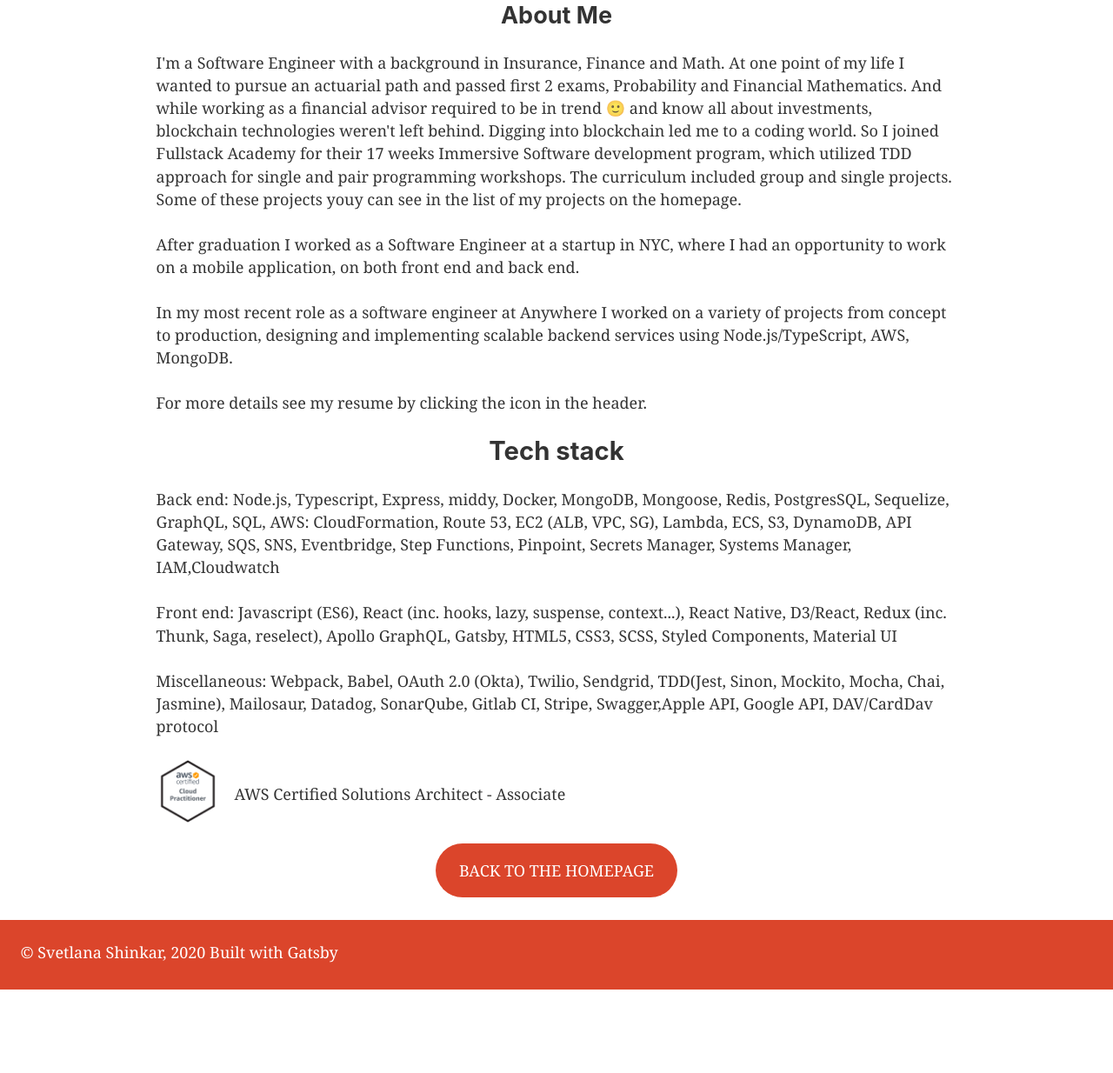
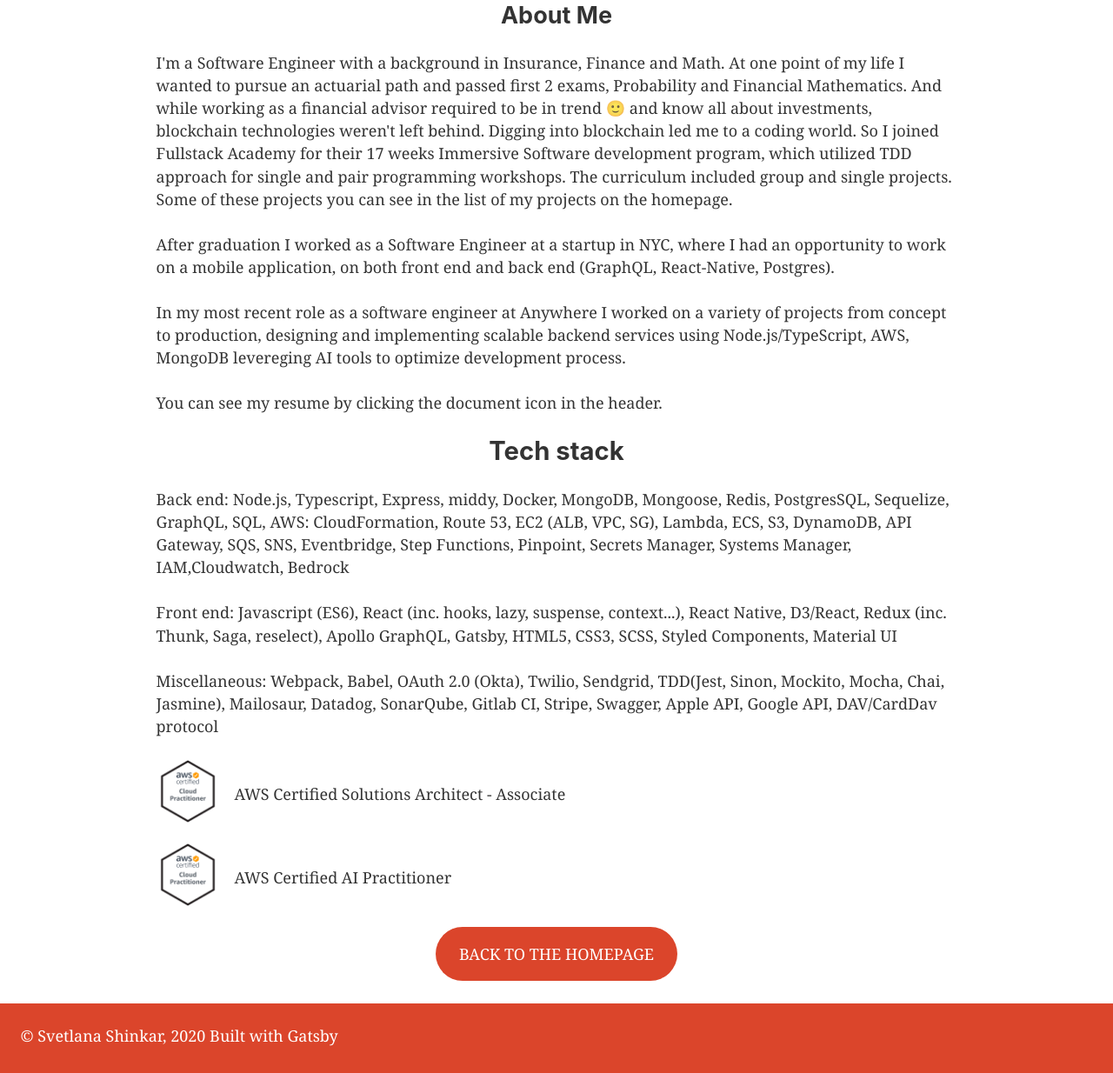
Before and after one commit to Svetanek/gatsby-blog, a Gatsby site: page /about-page in a window 1280 px wide. Shown: the part 888-2122 px from the top of the page at 87% size. Before the commit the page ends 2026 px from the top, so only its background shows below. Built offline with nearby package versions, Linux system fonts and the light colour scheme; Gatsby itself is replaced by a stand-in of ours.

Commit message:
ai cert badge added

```diff
--- a/src/components/header.js
+++ b/src/components/header.js
@@ -15,7 +15,7 @@
     </h1>
     <nav id="header-nav">
       <a
-        href="https://drive.google.com/file/d/1vIuct0XiD087L_ozzo8fEuJofvwjBwsX/view?usp=sharing"
+        href="https://drive.google.com/file/d/1sZA3oanjwMl6zNjVncLdTsmedf3FGWk1/view?usp=sharing"
         target="_blank"
         rel="noopener noreferrer"
         className="header-nav-link"
--- a/src/pages/about-page.js
+++ b/src/pages/about-page.js
@@ -46,20 +46,20 @@
       behind. Digging into blockchain led me to a coding world. So I joined
       Fullstack Academy for their 17 weeks Immersive Software development
       program, which utilized TDD approach for single and pair programming
-      workshops. The curriculum included group and single projects. Some of these projects youy can see in the list of my projects on the homepage.
+      workshops. The curriculum included group and single projects. Some of these projects you can see in the list of my projects on the homepage.
     </p>
     <p>
-      After graduation I worked as a Software Engineer at a startup in NYC, where I had an opportunity to work on a mobile application, on both front end and back end.
+      After graduation I worked as a Software Engineer at a startup in NYC, where I had an opportunity to work on a mobile application, on both front end and back end (GraphQL, React-Native, Postgres).
     </p>
     <p>
-      In my most recent role as a software engineer at Anywhere I worked on a variety of projects from concept to production, designing and implementing scalable backend services using Node.js/TypeScript, AWS, MongoDB.
-    </p>For more details see my resume by clicking the icon in the header.<p>
+      In my most recent role as a software engineer at Anywhere I worked on a variety of projects from concept to production, designing and implementing scalable backend services using Node.js/TypeScript, AWS, MongoDB levereging AI tools to optimize development process.
+    </p>You can see my resume by clicking the document icon in the header.<p>
     </p>
     </section>
     <section>
     <h2 className="center-horiz">Tech stack</h2>
     <p>
-      <span>Back end: </span>Node.js, Typescript, Express, middy, Docker,  MongoDB, Mongoose, Redis, PostgresSQL, Sequelize, GraphQL, SQL, AWS: CloudFormation, Route 53, EC2 (ALB, VPC, SG), Lambda, ECS, S3, DynamoDB, API Gateway, SQS, SNS, Eventbridge, Step Functions, Pinpoint, Secrets Manager, Systems Manager, IAM,Cloudwatch
+      <span>Back end: </span>Node.js, Typescript, Express, middy, Docker,  MongoDB, Mongoose, Redis, PostgresSQL, Sequelize, GraphQL, SQL, AWS: CloudFormation, Route 53, EC2 (ALB, VPC, SG), Lambda, ECS, S3, DynamoDB, API Gateway, SQS, SNS, Eventbridge, Step Functions, Pinpoint, Secrets Manager, Systems Manager, IAM,Cloudwatch, Bedrock
     </p>
     <p>
       <span>Front end: </span>
@@ -70,9 +70,13 @@
 
     <p>
       <span>Miscellaneous: </span>
-       Webpack, Babel, OAuth 2.0 (Okta), Twilio, Sendgrid, TDD(Jest, Sinon, Mockito, Mocha, Chai, Jasmine), Mailosaur, Datadog, SonarQube, Gitlab CI,  Stripe, Swagger,Apple API, Google API, DAV/CardDav protocol
+       Webpack, Babel, OAuth 2.0 (Okta), Twilio, Sendgrid, TDD(Jest, Sinon, Mockito, Mocha, Chai, Jasmine), Mailosaur, Datadog, SonarQube, Gitlab CI,  Stripe, Swagger, Apple API, Google API, DAV/CardDav protocol
     </p>
    <div className="badgeLine"><a href="https://www.credly.com/badges/129dd9b8-7b86-400f-9780-7ac7e533e33f/public_url" alt="AWS badge"  target="_blank" rel="noopener noreferrer"><StyledBadge fluid={data.placeholderImage.childImageSharp.fluid} /></a><span id="badge-text">AWS Certified Solutions Architect - Associate</span></div>
+      <div className="badgeLine">
+        {/* <div data-iframe-width="150" data-iframe-height="270" data-share-badge-id="66f741e5-aef0-4cde-a3c4-72e4a1929b8e" data-share-badge-host="https://www.credly.com"></div><script type="text/javascript" async src="//cdn.credly.com/assets/utilities/embed.js"></script> */}
+        <a href="https://www.credly.com/badges/66f741e5-aef0-4cde-a3c4-72e4a1929b8e/public_url" alt="AWS badge"  target="_blank" rel="noopener noreferrer"><StyledBadge fluid={data.placeholderImage.childImageSharp.fluid} /></a>
+        <span id="badge-text">AWS Certified AI Practitioner</span></div>
    </section>
 
     {/* <br /> */}
```
